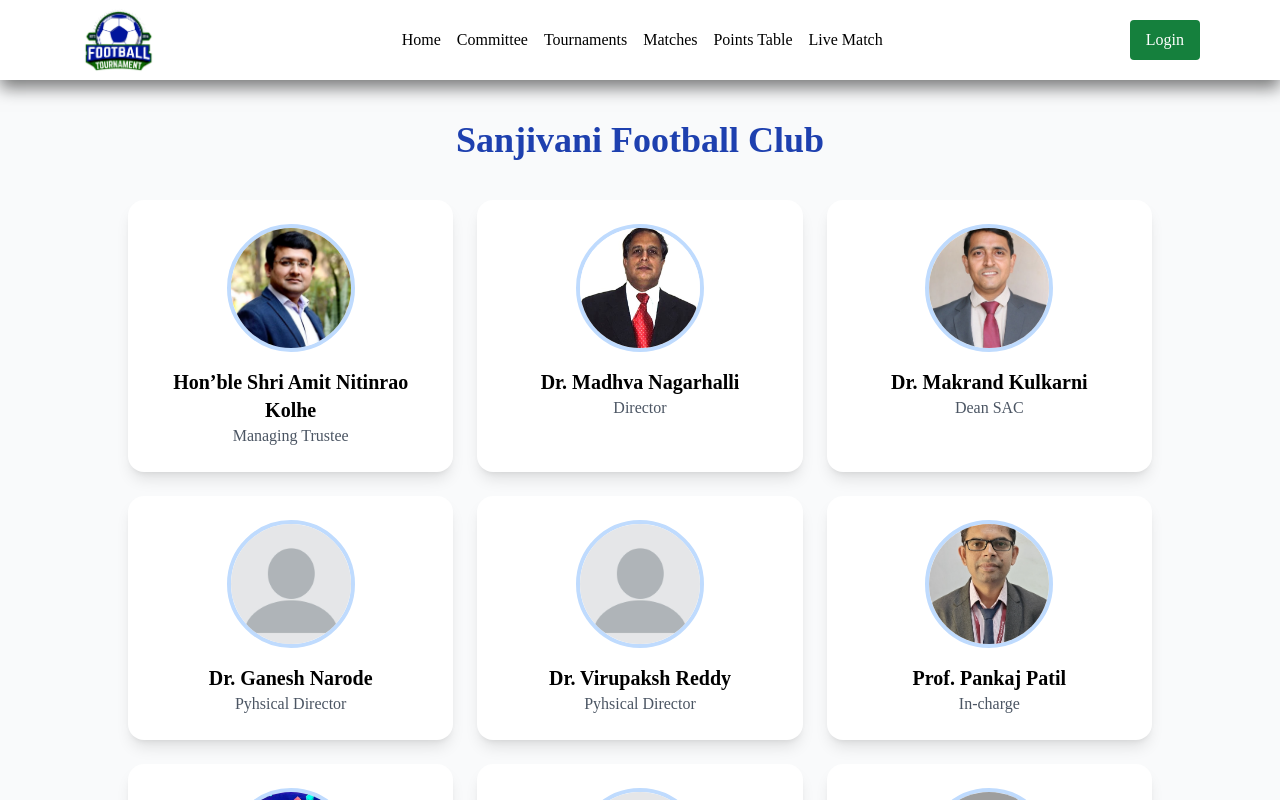
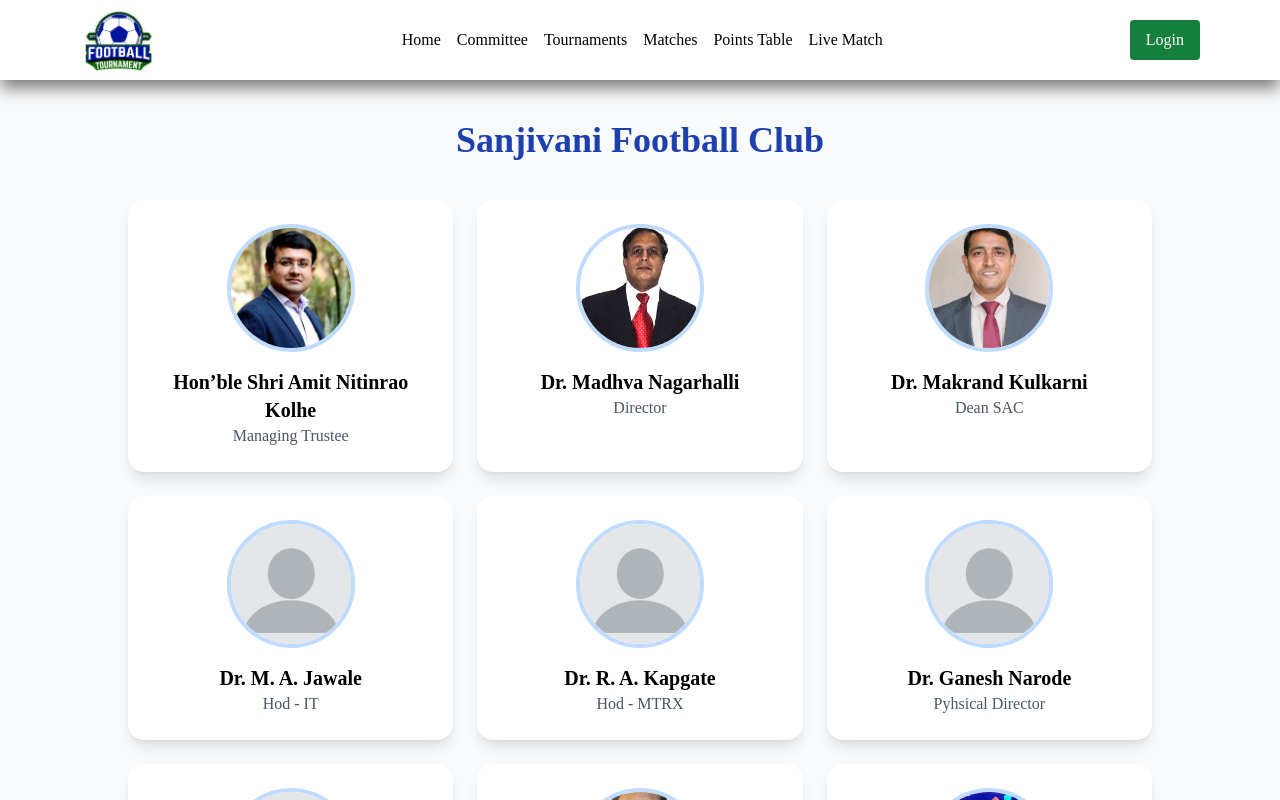
Before and after one commit to Annibadakh/football-tournament-manager-frontend, a React (Vite) app: page /committee in a window 1280 px wide. Built offline with nearby package versions, Linux system fonts and the light colour scheme; grey boxes are pictures that could not be loaded.

Commit message:
poster and committee

```diff
--- a/src/Components/Comittee.jsx
+++ b/src/Components/Comittee.jsx
@@ -25,6 +25,15 @@ const committeeMembers = [
     name: 'Dr. Makrand Kulkarni',
     post: 'Dean SAC',
     image: `${kulkarni}`,
+  },
+  {
+    name: 'Dr. M. A. Jawale',
+    post: 'Hod - IT',
+    image: `${demo}`,
+  },{
+    name: 'Dr. R. A. Kapgate',
+    post: 'Hod - MTRX',
+    image: `${demo}`,
   },
   {
     name: 'Dr. Ganesh Narode',
@@ -68,7 +77,7 @@ const committeeMembers = [
     image: `${demo}`,
   },
   {
-    name: 'Yash',
+    name: 'Yash Shinde',
     post: 'Social Media Handler',
     image: `${demo}`,
   },
--- a/src/Components/Home.jsx
+++ b/src/Components/Home.jsx
@@ -1,13 +1,14 @@
 
-import Comittee from "./Comittee";
 import poster from "./poster.png";
+import poster2 from "./poster2.jpg";
 
 const Home = () => {
   return (
     <div className="p-4">
       <h1 className="text-2xl text-center w-full h-auto font-bold mb-4">Recent Tournament</h1>
       <div>
-        <img src={poster}></img>
+      <img className="mb-10" src={poster}></img>
+      <img src={poster2}></img>
       </div>
     </div>
   );
--- a/src/Components/Matches.jsx
+++ b/src/Components/Matches.jsx
@@ -176,28 +176,25 @@ const Matches = () => {
                 <th className="py-3 px-4 text-left border-b">Status</th>
                 <th className="py-3 px-4 text-left border-b">Score</th>
                 <th className="py-3 px-4 text-left border-b">Outcome</th>
-                {/* <th className="py-3 px-4 text-left border-b">Details</th> */}
               </tr>
             </thead>
             <tbody>
               {matches.map((match) => (
                 <tr key={match.id} className="border-b hover:bg-gray-50">
                   <td className="py-3 px-4">
-                    <div className="flex items-center mb-2">
-                      <div className="mr-3">
+                    <div className="flex flex-col sm:flex-row sm:items-center justify-start sm:justify-between gap-2">
+                      <div className="flex items-center gap-2">
                         {renderTeamLogo(match.team1Id)}
-                      </div>
                         <div className="font-semibold">
                           {teamsData[match.team1Id]?.name || 'Unknown'}
                         </div>
                       </div>
-                    <div className="text-xs text-gray-500 text-center my-1">vs</div>
-                    <div className="flex items-center mt-2">
-                      <div className="mr-3">
+                      <div className="text-xs text-gray-500 text-center">vs</div>
+                      <div className="flex items-center gap-2">
                         {renderTeamLogo(match.team2Id)}
-                      </div>
                         <div className="font-semibold">
                           {teamsData[match.team2Id]?.name || 'Unknown'}
+                        </div>
                       </div>
                     </div>
                   </td>
@@ -208,21 +205,12 @@ const Matches = () => {
                   <td className="py-3 px-4">
                     {getStatusWithColor(match.status)}
                   </td>
-                  <td className="py-3 px-4">
-                    <div className="text-center font-bold text-lg">
+                  <td className="py-3 px-4 text-center font-bold text-lg">
                     {match.totalGoalsTeam1} - {match.totalGoalsTeam2}
-                    </div>
                   </td>
                   <td className="py-3 px-4">
                     {getOutcomeWithColor(match.matchOutcome, match)}
                   </td>
-                  {/* <td className="py-3 px-4">
-                    <div className="text-sm">
-                      <div><span className="font-medium">Referee:</span> {match.referee || 'TBD'}</div>
-                      <div><span className="font-medium">Half Time:</span> {formatTime(match.halfTime)}</div>
-                      <div><span className="font-medium">Break Time:</span> {formatTime(match.breakTime)}</div>
-                    </div>
-                  </td> */}
                 </tr>
               ))}
             </tbody>
@@ -239,6 +227,7 @@ const Matches = () => {
       )}
     </div>
   );
+
 };
 
 export default Matches;
```
Also changed, not shown: src/Components/poster2.jpg (added). Lines whose indentation alone changed are shown as unchanged.
